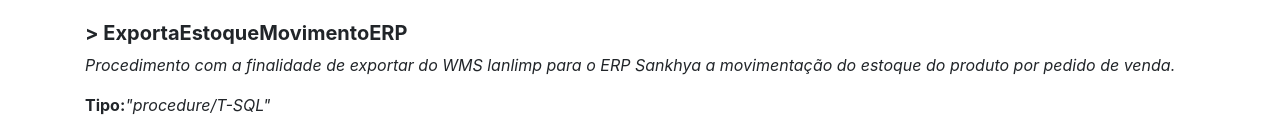
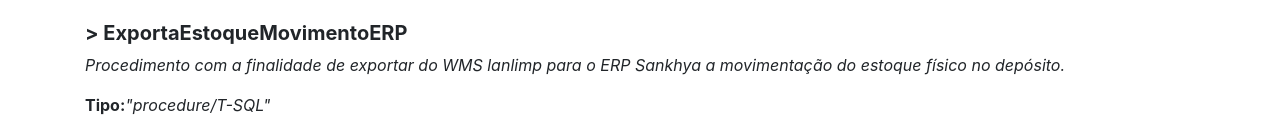
Before and after one commit to hmiconsultant/LanLimp, a plain HTML site: page cadastros_e_movimentos/ExportaEstoqueMovimentoERP.html in a window 1280 px wide. Shown: the part 251-387 px from the top of the page. Drawn offline with nearby package versions, Linux system fonts and the light colour scheme.

Commit message:
Ajustar texto da finalidade
O texto definido na finalidade do procedimento
"ExportaEstoqueMovimentoERP" estava fazendo referência a movimentações
de pedidos de venda.

O texto foi modificado para passar a fazer referência as movimentações
do estoque físico no depósito.

```diff
--- a/cadastros_e_movimentos/ExportaEstoqueMovimentoERP.html
+++ b/cadastros_e_movimentos/ExportaEstoqueMovimentoERP.html
@@ -94,7 +94,7 @@
         <div class="row">
             <h5 class="col-sm-12 text-justify"><b>> ExportaEstoqueMovimentoERP</b></h5>
             <p class="col-sm-12 text-justify">
-                <i>Procedimento com a finalidade de exportar do WMS lanlimp para o ERP Sankhya a movimentação do estoque do produto por pedido de venda.</i>
+                <i>Procedimento com a finalidade de exportar do WMS lanlimp para o ERP Sankhya a movimentação do estoque físico no depósito.</i>
             </p>
         </div>
     </div>
```
